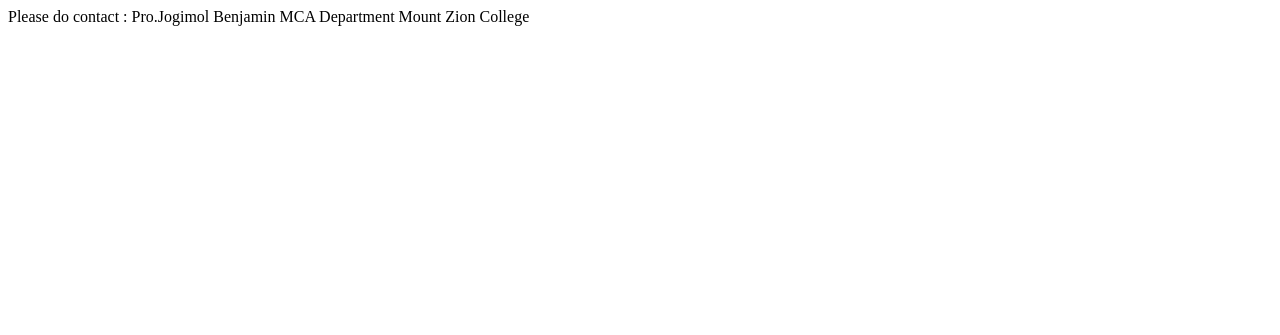
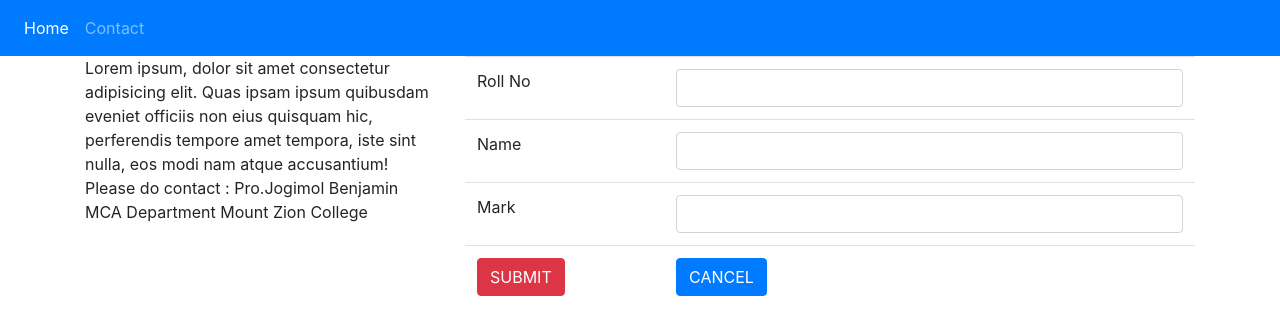
Before and after one commit to benjaminjogimol/django-pro, a Django app: page /contact/ in a window 1280 px wide. Shown: the top 335 px of the page. Run offline with Django 3.2, Linux system fonts and the light colour scheme; some libraries are stand-ins or nearby versions.

Commit message:
grid layout and components

```diff
--- /dev/null
+++ b/mzc/templates/base.html
@@ -0,0 +1,24 @@
+<!DOCTYPE html>
+<html lang="en">
+<head>
+    <link rel="stylesheet" href="https://stackpath.bootstrapcdn.com/bootstrap/4.3.1/css/bootstrap.min.css" integrity="sha384-ggOyR0iXCbMQv3Xipma34MD+dH/1fQ784/j6cY/iJTQUOhcWr7x9JvoRxT2MZw1T" crossorigin="anonymous">
+    <meta charset="UTF-8">
+    <meta name="viewport" content="width=device-width, initial-scale=1.0">
+    <meta http-equiv="X-UA-Compatible" content="ie=edge">
+    <title>Document</title>
+</head>
+<body>
+        <nav class="navbar navbar-expand-sm bg-primary navbar-dark">
+                <ul class="navbar-nav">
+                  <li class="nav-item active">
+                    <a class="nav-link" href="/">Home</a>
+                  </li>
+                  <li class="nav-item">
+                    <a class="nav-link" href="/contact">Contact</a>
+                  </li>
+        </nav>
+        {% block mycontent %}
+
+        {% endblock %}
+</body>
+</html>
--- a/mzc/templates/contact.html
+++ b/mzc/templates/contact.html
@@ -1,15 +1,34 @@
-<!DOCTYPE html>
-<html lang="en">
-<head>
-    <meta charset="UTF-8">
-    <meta name="viewport" content="width=device-width, initial-scale=1.0">
-    <meta http-equiv="X-UA-Compatible" content="ie=edge">
-    <title>Document</title>
-</head>
-<body>
-    Please do contact :
-    Pro.Jogimol Benjamin
-    MCA Department
-    Mount Zion College
-</body>
-</html>
+{% extends 'base.html' %}
+ {% block mycontent %}
+        <div class="container">
+        <div class="row">
+            <div class="col col-12 col-sm-6 col-md-4">
+
+                    Lorem ipsum, dolor sit amet consectetur adipisicing elit. Quas ipsam ipsum quibusdam eveniet officiis non eius quisquam hic, perferendis tempore amet tempora, iste sint nulla, eos modi nam atque accusantium!
+                    Please do contact :
+                   Pro.Jogimol Benjamin
+                  MCA Department
+                 Mount Zion College
+            </div>
+            <div class="col col-12 col-sm-6 col-md-8">
+                <table class="table">
+                    <tr>
+                        <td>Roll No</td>
+                        <td><input type="text" class="form-control"></td>
+                    </tr>
+                    <tr>
+                        <td>Name</td>
+                        <td><input type="text" class="form-control"></td>
+                    </tr>
+                    <tr>
+                        <td>Mark</td>
+                        <td><input type="text" class="form-control"></td>
+                    </tr>
+                    <tr>
+                        <td><Button class="btn btn-danger">SUBMIT</Button></td>
+                        <td><Button class="btn btn-primary">CANCEL</Button></td>
+                    </tr>
+                </table>
+        </div>
+    </div>
+    {% endblock %}
```
Also changed, not shown: mzc/templates/index.html (+6 -16 lines).
